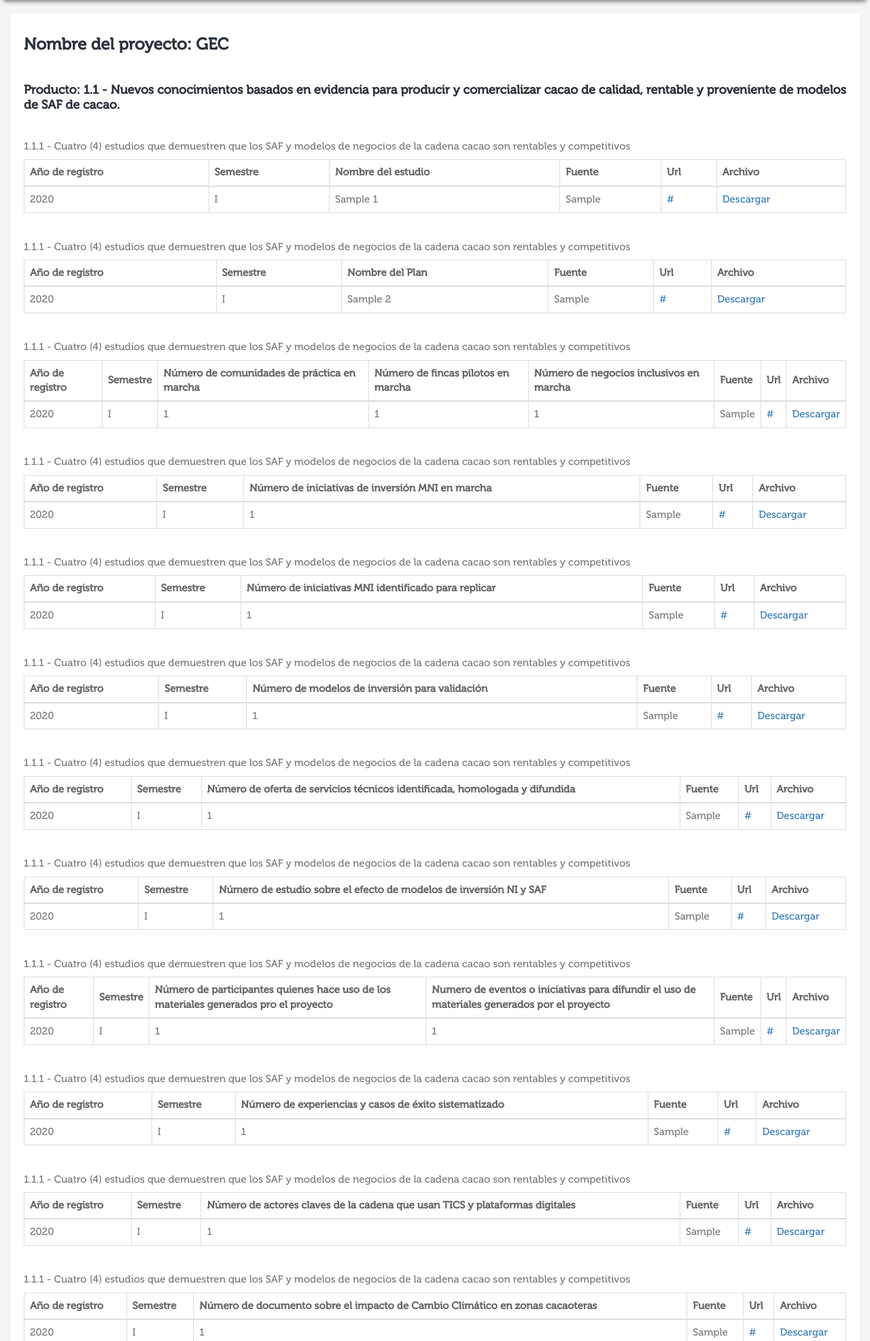
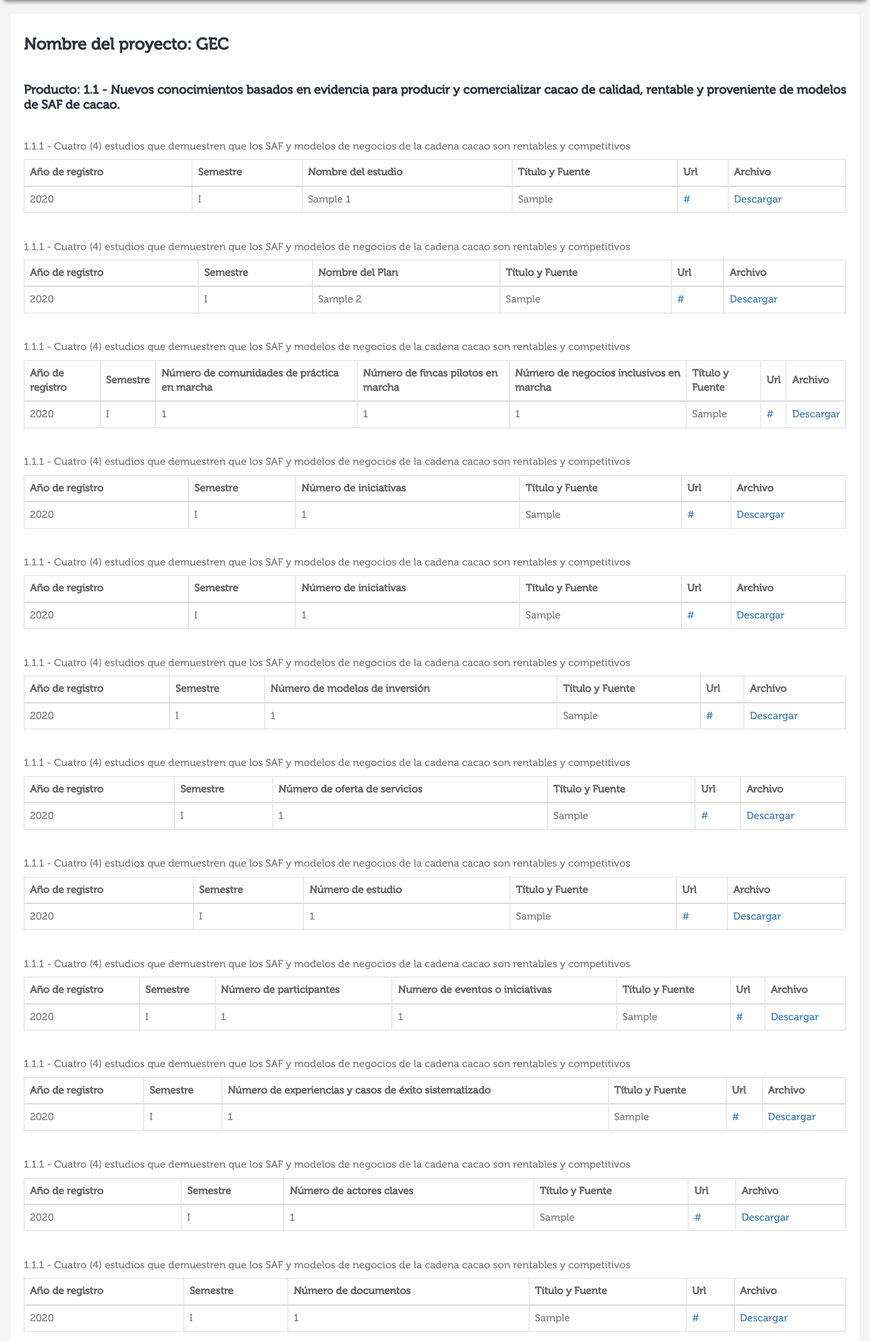
Before and after one commit to ErickMurillo/gec_rikolto, a Django app: page /indicadores-productos/1/ in a window 1280 px wide. Shown: the part 60-2033 px from the top of the page at 68% size. Run offline with Django 3.2, Linux system fonts and the light colour scheme; data comes from the database, SQL or seed files in the repository; tables that the repository leaves empty hold one stand-in row (values such as "Sample post"); parts of the project's set-up code (start-up, migrations or seed data) failed here and were passed over; some libraries are stand-ins or nearby versions; some web fonts are replaced.

Commit message:
fix nombres en tablas de indicadores

```diff
--- a/gec_rikolto/settings.py
+++ b/gec_rikolto/settings.py
@@ -107,3 +107,5 @@ STATICFILES_DIRS = (
 )
 
 USE_DJANGO_JQUERY = True
+
+FILE_UPLOAD_PERMISSIONS = 0o644
--- a/templates/indicadores/efecto.html
+++ b/templates/indicadores/efecto.html
@@ -25,7 +25,7 @@
 			                        <th scope="col">Número de productores adoptando BPA</th>
 			                        <th scope="col">% de mujeres adoptando BPA</th>
 			                        <th scope="col">% de Jovenes adoptando BPA</th>
-			                        <th scope="col">Fuente</th>
+			                        <th scope="col">Título y Fuente</th>>
 									<th scope="col">Url</th>
 			                        <th scope="col">Archivo</th>
 			                      </tr>
@@ -58,7 +58,7 @@
 			                        <th scope="col">Año de registro</th>
 			                        <th scope="col">Semestre</th>
 			                        <th scope="col">Número de empresas implementando MNC</th>
-			                        <th scope="col">Fuente</th>
+			                        <th scope="col">Título y Fuente</th>>
 									<th scope="col">Url</th>
 			                        <th scope="col">Archivo</th>
 			                      </tr>
@@ -93,7 +93,7 @@
 			                        <th scope="col">Nombre de Pólitica/Estrategia actualizada</th>
 			                        <th scope="col">Descripción</th>
 			                        <th scope="col">Estado de esfuerzo</th>
-			                        <th scope="col">Fuente</th>
+			                        <th scope="col">Título y Fuente</th>>
 									<th scope="col">Url</th>
 			                        <th scope="col">Archivo</th>
 			                      </tr>
--- a/templates/indicadores/producto.html
+++ b/templates/indicadores/producto.html
@@ -25,7 +25,7 @@
 			                        <th scope="col">Año de registro</th>
 			                        <th scope="col">Semestre</th>
 			                        <th scope="col">Nombre del estudio</th>
-									<th scope="col">Fuente</th>
+									<th scope="col">Título y Fuente</th>
 									<th scope="col">Url</th>
 			                        <th scope="col">Archivo</th>
 			                      </tr>
@@ -57,7 +57,7 @@
 			                        <th scope="col">Año de registro</th>
 			                        <th scope="col">Semestre</th>
 			                        <th scope="col">Nombre del Plan</th>
-									<th scope="col">Fuente</th>
+									<th scope="col">Título y Fuente</th>
 									<th scope="col">Url</th>
 			                        <th scope="col">Archivo</th>
 			                      </tr>
@@ -91,7 +91,7 @@
 			                        <th scope="col">Número de comunidades de práctica en marcha</th>
 			                        <th scope="col">Número de fincas pilotos en marcha</th>
 			                        <th scope="col">Número de negocios inclusivos en marcha</th>
-									<th scope="col">Fuente</th>
+									<th scope="col">Título y Fuente</th>
 									<th scope="col">Url</th>
 			                        <th scope="col">Archivo</th>
 			                      </tr>
@@ -124,8 +124,8 @@
 			                      <tr>
 			                        <th scope="col">Año de registro</th>
 			                        <th scope="col">Semestre</th>
-			                        <th scope="col">Número de iniciativas de inversión MNI en marcha</th>
-									<th scope="col">Fuente</th>
+			                        <th scope="col">Número de iniciativas</th>
+									<th scope="col">Título y Fuente</th>
 									<th scope="col">Url</th>
 			                        <th scope="col">Archivo</th>
 			                      </tr>
@@ -156,8 +156,8 @@
 			                      <tr>
 			                        <th scope="col">Año de registro</th>
 			                        <th scope="col">Semestre</th>
-			                        <th scope="col">Número de iniciativas MNI identificado para replicar</th>
-									<th scope="col">Fuente</th>
+			                        <th scope="col">Número de iniciativas</th>
+									<th scope="col">Título y Fuente</th>
 									<th scope="col">Url</th>
 			                        <th scope="col">Archivo</th>
 			                      </tr>
@@ -188,8 +188,8 @@
 			                      <tr>
 			                        <th scope="col">Año de registro</th>
 			                        <th scope="col">Semestre</th>
-			                        <th scope="col">Número de modelos de inversión para validación</th>
-									<th scope="col">Fuente</th>
+			                        <th scope="col">Número de modelos de inversión</th>
+									<th scope="col">Título y Fuente</th>
 									<th scope="col">Url</th>
 			                        <th scope="col">Archivo</th>
 			                      </tr>
@@ -220,8 +220,8 @@
 			                      <tr>
 			                        <th scope="col">Año de registro</th>
 			                        <th scope="col">Semestre</th>
-			                        <th scope="col">Número de oferta de servicios técnicos identificada, homologada y difundida</th>
-									<th scope="col">Fuente</th>
+			                        <th scope="col">Número de oferta de servicios</th>
+									<th scope="col">Título y Fuente</th>
 									<th scope="col">Url</th>
 			                        <th scope="col">Archivo</th>
 			                      </tr>
@@ -252,8 +252,8 @@
 			                      <tr>
 			                        <th scope="col">Año de registro</th>
 			                        <th scope="col">Semestre</th>
-			                        <th scope="col">Número de estudio sobre el efecto de modelos de inversión NI y SAF</th>
-									<th scope="col">Fuente</th>
+			                        <th scope="col">Número de estudio</th>
+									<th scope="col">Título y Fuente</th>
 									<th scope="col">Url</th>
 			                        <th scope="col">Archivo</th>
 			                      </tr>
@@ -284,9 +284,9 @@
 			                      <tr>
 			                        <th scope="col">Año de registro</th>
 			                        <th scope="col">Semestre</th>
-			                        <th scope="col">Número de participantes quienes hace uso de los materiales generados pro el proyecto</th>
-			                        <th scope="col">Numero de eventos o iniciativas para difundir el uso de materiales generados por el proyecto</th>
-									<th scope="col">Fuente</th>
+			                        <th scope="col">Número de participantes</th>
+			                        <th scope="col">Numero de eventos o iniciativas</th>
+									<th scope="col">Título y Fuente</th>
 									<th scope="col">Url</th>
 			                        <th scope="col">Archivo</th>
 			                      </tr>
@@ -319,7 +319,7 @@
 			                        <th scope="col">Año de registro</th>
 			                        <th scope="col">Semestre</th>
 			                        <th scope="col">Número de experiencias y casos de éxito sistematizado</th>
-									<th scope="col">Fuente</th>
+									<th scope="col">Título y Fuente</th>
 									<th scope="col">Url</th>
 			                        <th scope="col">Archivo</th>
 			                      </tr>
@@ -350,8 +350,8 @@
 			                      <tr>
 			                        <th scope="col">Año de registro</th>
 			                        <th scope="col">Semestre</th>
-			                        <th scope="col">Número de actores claves de la cadena que usan TICS y plataformas digitales</th>
-									<th scope="col">Fuente</th>
+			                        <th scope="col">Número de actores claves</th>
+									<th scope="col">Título y Fuente</th>
 									<th scope="col">Url</th>
 			                        <th scope="col">Archivo</th>
 			                      </tr>
@@ -382,8 +382,8 @@
 			                      <tr>
 			                        <th scope="col">Año de registro</th>
 			                        <th scope="col">Semestre</th>
-			                        <th scope="col">Número de documento sobre el impacto de Cambio Climático en zonas cacaoteras</th>
-									<th scope="col">Fuente</th>
+			                        <th scope="col">Número de documentos</th>
+									<th scope="col">Título y Fuente</th>
 									<th scope="col">Url</th>
 			                        <th scope="col">Archivo</th>
 			                      </tr>
@@ -414,8 +414,8 @@
 			                      <tr>
 			                        <th scope="col">Año de registro</th>
 			                        <th scope="col">Semestre</th>
-			                        <th scope="col">Número de documento con directrices regionales para fomento de Cacao resiliente</th>
-									<th scope="col">Fuente</th>
+			                        <th scope="col">Número de documentos</th>
+									<th scope="col">Título y Fuente</th>
 									<th scope="col">Url</th>
 			                        <th scope="col">Archivo</th>
 			                      </tr>
@@ -446,8 +446,8 @@
 			                      <tr>
 			                        <th scope="col">Año de registro</th>
 			                        <th scope="col">Semestre</th>
-			                        <th scope="col">Número de documento con directrices regionales para modelo de negocios inclusivos</th>
-									<th scope="col">Fuente</th>
+			                        <th scope="col">Número de documentos</th>
+									<th scope="col">Título y Fuente</th>
 									<th scope="col">Url</th>
 			                        <th scope="col">Archivo</th>
 			                      </tr>
@@ -478,8 +478,8 @@
 			                      <tr>
 			                        <th scope="col">Año de registro</th>
 			                        <th scope="col">Semestre</th>
-			                        <th scope="col">Número de estudio sobre el nivel de conocimiento y uso de directrices para fomento de cacao resiliente</th>
-									<th scope="col">Fuente</th>
+			                        <th scope="col">Número de estudios</th>
+									<th scope="col">Título y Fuente</th>
 									<th scope="col">Url</th>
 			                        <th scope="col">Archivo</th>
 			                      </tr>
@@ -510,8 +510,8 @@
 			                      <tr>
 			                        <th scope="col">Año de registro</th>
 			                        <th scope="col">Semestre</th>
-			                        <th scope="col">Número de Comité de Integración del Cacao de Centroamérica y Caribe  establecida y funcionando</th>
-									<th scope="col">Fuente</th>
+			                        <th scope="col">Número de Comités</th>
+									<th scope="col">Título y Fuente</th>
 									<th scope="col">Url</th>
 			                        <th scope="col">Archivo</th>
 			                      </tr>
@@ -543,7 +543,7 @@
 			                        <th scope="col">Año de registro</th>
 			                        <th scope="col">Semestre</th>
 			                        <th scope="col">Número de plataformas nacionales funcionando</th>
-									<th scope="col">Fuente</th>
+									<th scope="col">Título y Fuente</th>
 									<th scope="col">Url</th>
 			                        <th scope="col">Archivo</th>
 			                      </tr>
@@ -574,8 +574,8 @@
 			                      <tr>
 			                        <th scope="col">Año de registro</th>
 			                        <th scope="col">Semestre</th>
-			                        <th scope="col">Número de pólitica en implementación en marco de CAC</th>
-									<th scope="col">Fuente</th>
+			                        <th scope="col">Número de póliticas</th>
+									<th scope="col">Título y Fuente</th>
 									<th scope="col">Url</th>
 			                        <th scope="col">Archivo</th>
 			                      </tr>
@@ -606,8 +606,8 @@
 			                      <tr>
 			                        <th scope="col">Año de registro</th>
 			                        <th scope="col">Semestre</th>
-			                        <th scope="col">Número de Instrumentos y mecanismos para implementación y seguimiento de estrategia regional</th>
-									<th scope="col">Fuente</th>
+			                        <th scope="col">Número de Instrumentos</th>
+									<th scope="col">Título y Fuente</th>
 									<th scope="col">Url</th>
 			                        <th scope="col">Archivo</th>
 			                      </tr>
```
Also changed, not shown: monitoreo_indicadores/models.py (+40 -40 lines), templates/indicadores/objetivo.html (+4 -4 lines).
